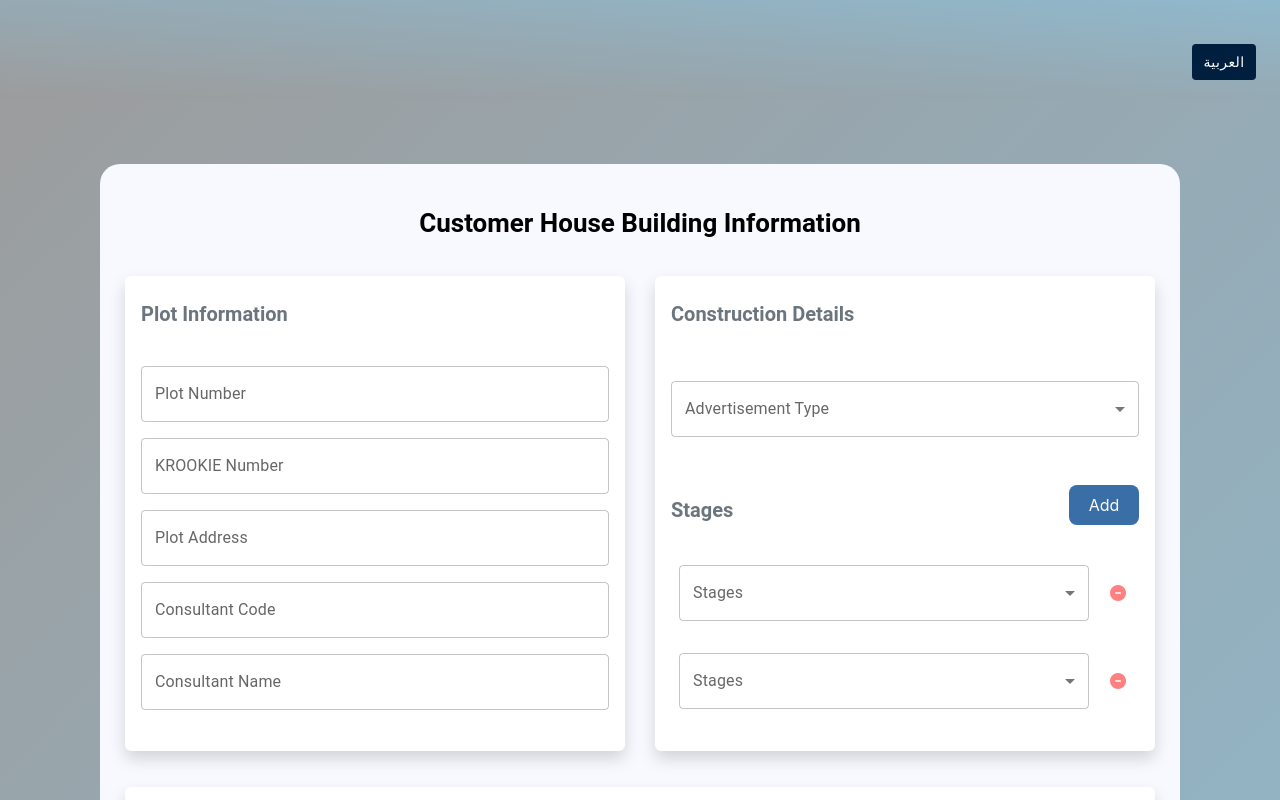
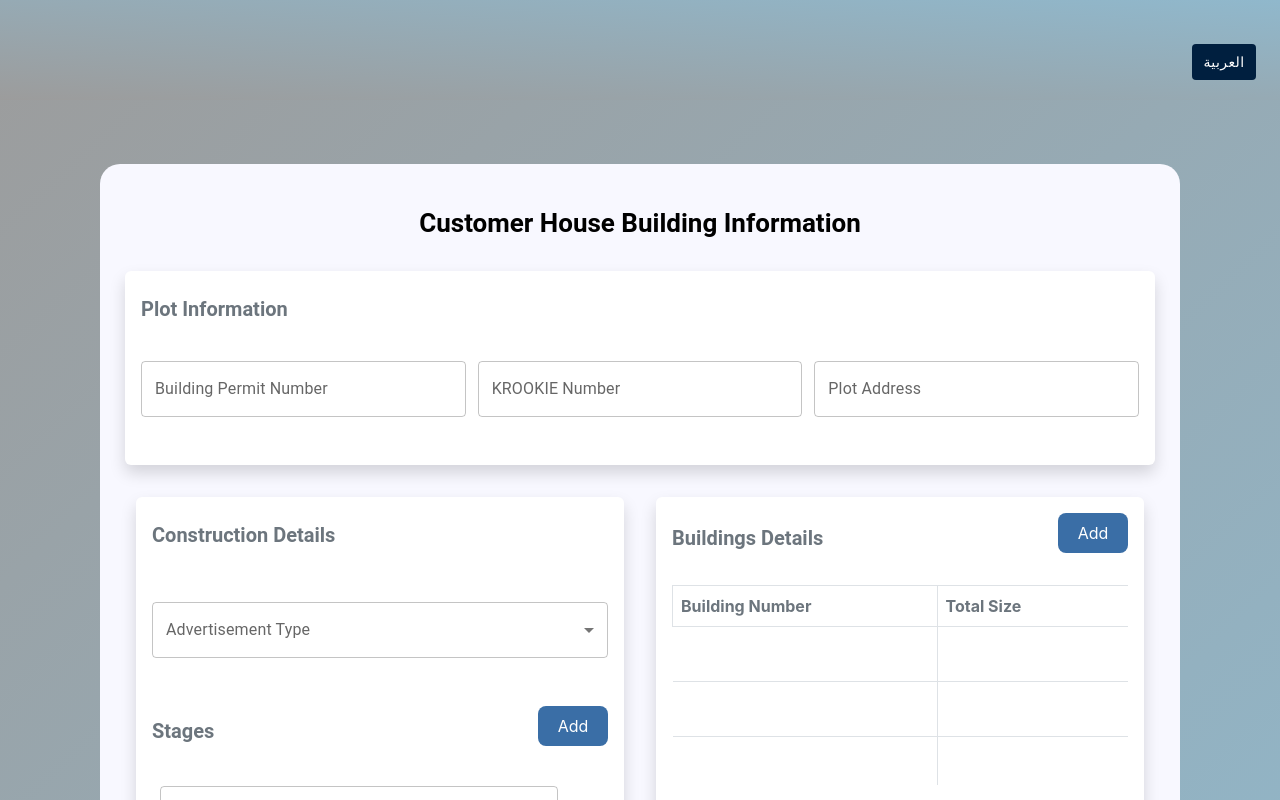
Before and after one commit to shaiksuhail01/chBuildingInfo, a React (Create React App) app: page /building-info in a window 1280 px wide. Shown: the top 800 px of the page. Built offline with nearby package versions, Linux system fonts and the light colour scheme.

Commit message:
Chbuilding Allignment Changes and Error Messags Updated

```diff
--- a/src/components/ChBuildingInfo/index.js
+++ b/src/components/ChBuildingInfo/index.js
@@ -39,29 +39,7 @@ const suggestionList=[
 
 ]
 
-const consultantList=[
-  {
-    id:1,
-    consultantCode:55,
-    consultantName:'Syed'
-  },
-  {
-    id:2,
-    consultantCode:56,
-    consultantName:'Suhail'
-  },
-  {
-    id:3,
-  consultantCode:57,
-    consultantName:'Rehan'
-  },
-  {
-    id:4,
-  consultantCode:58,
-    consultantName:'Roshan'
-  },
 
-]
 
 const advertisementTypes = [
   { value: 'RadioAds', label: 'Radio Ads' },
@@ -84,8 +62,6 @@ const ChBuildingInfo = () => {
   const [plotNumber,setPlotNumber]=useState('')
   const [krookieNumber, setKrookieNumber] = useState('');
   const [plotAddress, setPlotAddress] = useState('');
-  const [consultantCode, setConsultantCode] = useState('');
-  const [consultantName, setConsultantName] = useState('');
   const [advertisementType, setAdvertisementType] = useState('');
   const [constructionStages, setConstructionStages] = useState([1, 2]);
   const [selectedValues, setSelectedValues] = useState({});
@@ -97,6 +73,8 @@ const ChBuildingInfo = () => {
   const [buildingData, setBuildingData] = useState([
     { buildingNumber: '', totalSize: '', numberOfFloors: '' },
     { buildingNumber: '', totalSize: '', numberOfFloors: '' },
+    { buildingNumber: '', totalSize: '', numberOfFloors: '' },
+
 
   ]);
 
@@ -141,29 +119,6 @@ const ChBuildingInfo = () => {
     handleResetError('plotAddress');
   };
 
-  const handleConsultantCodeChange = (event) => {
-
-    const enteredConsultantCode = event.target.value;
-    setConsultantCode(enteredConsultantCode);
-    handleResetError('consultantCode');
-    const suggestion = consultantList.find(item => item.consultantCode.toString() === enteredConsultantCode);
-
-    if (suggestion) {
-      setConsultantName(suggestion.consultantName);
-      handleResetError('consultantName')
-
-    } else {
-      setConsultantName('');
-
-    }
-  };
-
-
-  const handleConsultantNameChange = (event) => {
-    setConsultantName(event.target.value);
-    handleResetError('consultantName');
-  };
-
   const handleAdvertisementTypeChange = (event) => {
     setAdvertisementType(event.target.value);
     handleResetError('advertisementType');
@@ -205,8 +160,6 @@ const ChBuildingInfo = () => {
       plotNumber,
       krookieNumber,
       plotAddress,
-      consultantCode,
-      consultantName,
       advertisementType,
     ];
 
@@ -270,73 +223,55 @@ const ChBuildingInfo = () => {
      <Header />
       <div className={`buildinInfoContainer ${isArabic ? 'rtl' : ''}`} >
       <h1 className="headingInfo p-4">{t('buildingInfoHeader')}</h1>
-      <div className='plotConstructionContainer'>
+    <div>
         <div className="card bg-white mb-3 shadow rounded border-0">
   <div className="p-3">
   <h1 className="subHeadings">{t('plotInfoHeader')}</h1>
   </div>
-  <div className="card-body">
+  <div className="card-body d-flex pb-5">
 
   {i18n.language === 'ar' ? (
   <CacheProvider value={cacheRtl}>
           <TextField
             id="plotNum"
-            label={errors.plotNumber ? <span className="error-text">{t('Required')}</span> : t('plotNumberLabel')}
+            label={errors.plotNumber ? <span className="error-text">قم تصريح البناء {t('Required')}*</span> : t('plotNumberLabel')}
             variant="outlined"
-            className={`form-control inputEl mb-3 ${errors.plotNumber ? 'error' : ''}`}
+            className={`form-control inputEl  ${errors.plotNumber ? 'error' : ''}`}
             value={plotNumber}
             onChange={handlePlotNumberChange}
             onBlur={() => handleBlur('plotNumber', plotNumber)}
             onClick={() => handleFieldClick('plotNumber')}
+            style={{ marginLeft: '0.75rem' }}
+
           />
 
       <TextField
       id="krookie"
-      label={errors.krookieNumber ? <span className="error-text">{t('Required')}</span> : t('krookieNumberLabel')}
+      label={errors.krookieNumber ? <span className="error-text">رقم الكروكي {t('Required')}*</span> : t('krookieNumberLabel')}
       variant="outlined"
-      className={`form-control inputEl mb-3 ${errors.krookieNumber ? 'error' : ''}`}
+      className={`form-control inputEl  ${errors.krookieNumber ? 'error' : ''}`}
       value={krookieNumber}
       onChange={handleKrookieChange}
       onBlur={() => handleBlur('krookieNumber', krookieNumber)}
       onClick={() => handleFieldClick('krookieNumber')}
+      style={{ marginLeft: '0.75rem' }}
     />
 
 
 
       <TextField
       id="plotAdd"
-      label={errors.plotAddress ? <span className="error-text">{t('Required')}</span> : t('plotAddressLabel')}
+      label={errors.plotAddress ? <span className="error-text">عنوان القطعة {t('Required')}*</span> : t('plotAddressLabel')}
       variant="outlined"
-      className={`form-control inputEl mb-3 ${errors.plotAddress ? 'error' : ''}`}
+      className={`form-control inputEl  ${errors.plotAddress ? 'error' : ''}`}
       value={plotAddress}
       onChange={handlePlotAddressChange}
       onBlur={() => handleBlur('plotAddress', plotAddress)}
       onClick={() => handleFieldClick('plotAddress')}
+      style={{ marginLeft: '0.75rem' }}
     />
 
 
-    <TextField
-      id="consultant"
-      label={errors.consultantCode ? <span className="error-text">{t('Required')}</span> : t('consultantCodeLabel')}
-      variant="outlined"
-      className={`form-control inputEl mb-3 ${errors.consultantCode ? 'error' : ''}`}
-      value={consultantCode}
-      onChange={handleConsultantCodeChange}
-      onBlur={() => handleBlur('consultantCode', consultantCode)}
-      onClick={() => handleFieldClick('consultantCode')}
-    />
-
-
-     <TextField
-      id="consultantName"
-      label={errors.consultantName ? <span className="error-text">{t('Required')}</span> : t('consultantNameLabel')}
-      variant="outlined"
-      className={`form-control inputEl ${errors.consultantName ? 'error' : ''}`}
-      value={consultantName}
-      onChange={handleConsultantNameChange}
-      onBlur={() => handleBlur('consultantName', consultantName)}
-      onClick={() => handleFieldClick('consultantName')}
-    />
 
     </CacheProvider>
 
@@ -344,65 +279,54 @@ const ChBuildingInfo = () => {
     <>
     <TextField
           id="plotNum"
-          label={errors.plotNumber ? <span className="error-text">{t('Required')}</span> : t('plotNumberLabel')}
+          label={errors.plotNumber ? <span className="error-text">*Building Permit Number {t('Required')}</span> : t('plotNumberLabel')}
           variant="outlined"
-          className={`form-control inputEl mb-3 ${errors.plotNumber ? 'error' : ''}`}
+          className={`form-control inputEl  ${errors.plotNumber ? 'error' : ''}`}
           value={plotNumber}
           onChange={handlePlotNumberChange}
           onBlur={() => handleBlur('plotNumber', plotNumber)}
           onClick={() => handleFieldClick('plotNumber')}
+
         />
 
      <TextField
       id="krookie"
-      label={errors.krookieNumber ? <span className="error-text">{t('Required')}</span> : t('krookieNumberLabel')}
+      label={errors.krookieNumber ? <span className="error-text">*KROOKIE Number {t('Required')}</span> : t('krookieNumberLabel')}
       variant="outlined"
-      className={`form-control inputEl mb-3 ${errors.krookieNumber ? 'error' : ''}`}
+      className={`form-control inputEl ${errors.krookieNumber ? 'error' : ''}`}
       value={krookieNumber}
       onChange={handleKrookieChange}
       onBlur={() => handleBlur('krookieNumber', krookieNumber)}
       onClick={() => handleFieldClick('krookieNumber')}
+      style={{ marginLeft: '0.75rem' }}
     />
 
 
     <TextField
       id="plotAdd"
-      label={errors.plotAddress ? <span className="error-text">{t('Required')}</span> : t('plotAddressLabel')}
+      label={errors.plotAddress ? <span className="error-text">*Plot Address {t('Required')}</span> : t('plotAddressLabel')}
       variant="outlined"
-      className={`form-control inputEl mb-3 ${errors.plotAddress ? 'error' : ''}`}
+      className={`form-control inputEl ${errors.plotAddress ? 'error' : ''}`}
       value={plotAddress}
       onChange={handlePlotAddressChange}
       onBlur={() => handleBlur('plotAddress', plotAddress)}
       onClick={() => handleFieldClick('plotAddress')}
+      style={{ marginLeft: '0.75rem' }}
     />
 
-     <TextField
-      id="consultant"
-      label={errors.consultantCode ? <span className="error-text">{t('Required')}</span> : t('consultantCodeLabel')}
-      variant="outlined"
-      className={`form-control inputEl mb-3 ${errors.consultantCode ? 'error' : ''}`}
-      value={consultantCode}
-      onChange={handleConsultantCodeChange}
-      onBlur={() => handleBlur('consultantCode', consultantCode)}
-      onClick={() => handleFieldClick('consultantCode')}
-    />
 
-     <TextField
-      id="consultantName"
-      label={errors.consultantName ? <span className="error-text">{t('Required')}</span> : t('consultantNameLabel')}
-      variant="outlined"
-      className={`form-control inputEl ${errors.consultantName ? 'error' : ''}`}
-      value={consultantName}
-      onChange={handleConsultantNameChange}
-      onBlur={() => handleBlur('consultantName', consultantName)}
-      onClick={() => handleFieldClick('consultantName')}
-    />
     </>
       )}
   </div>
 </div>
-<div style={{ marginRight: '20px' }}></div>
-    <div className="card bg-white mb-3 shadow rounded border-0 ">
+
+
+     </div>
+
+
+
+        <div className='plotConstructionContainer'>
+        <div className="card bg-white m-3 shadow rounded border-0 ">
         <div className="p-3">
         <h1 className="subHeadings">{t('constructionDetailsHeader')}</h1>
         </div>
@@ -415,7 +339,7 @@ const ChBuildingInfo = () => {
       select
       value={advertisementType}
       onChange={handleAdvertisementTypeChange}
-      label={errors.advertisementType ? <span className="error-text">{t('Required')}</span> : t('advertisementTypeLabel')}
+      label={errors.advertisementType ? <span className="error-text">نوع الإعلان {t('Required')}*</span> : t('advertisementTypeLabel')}
       variant="outlined"
       className={`form-control inputEl mb-3 ${errors.advertisementType ? 'error' : ''}`}
       style={{ width: '100%', marginTop: '15px' }}
@@ -437,7 +361,7 @@ const ChBuildingInfo = () => {
       select
       value={advertisementType}
       onChange={handleAdvertisementTypeChange}
-      label={errors.advertisementType ? <span className="error-text">{t('Required')}</span> : t('advertisementTypeLabel')}
+      label={errors.advertisementType ? <span className="error-text">*Advertisement Type {t('Required')}</span> : t('advertisementTypeLabel')}
       variant="outlined"
       className={`form-control inputEl mb-3 ${errors.advertisementType ? 'error' : ''}`}
       style={{ width: '100%', marginTop: '15px' }}
@@ -454,7 +378,6 @@ const ChBuildingInfo = () => {
         )}
 
         </div>
-
         <div className='constructionStagesContainer'>
 
         <div className="d-flex justify-content-between align-items-center p-3">
@@ -523,14 +446,11 @@ const ChBuildingInfo = () => {
   </Scrollbars>
 
   </div>
+        </div>
 
 
-     </div>
-     </div>
-     <div style={{ marginBottom: '20px' }}></div>
 
-
-     <div className="card bg-white mb-3 shadow rounded border-0">
+     <div className="card bg-white m-3 shadow rounded border-0">
         <div className='buildingDetailsContainer'>
         <div className="d-flex justify-content-between align-items-center p-3">
         <h1 className="subHeadings mb-0">{t('buildingsDetailsHeader')}</h1>
@@ -540,12 +460,12 @@ const ChBuildingInfo = () => {
          </div>
 
          <div className="card-body">
-         <div className="table-responsive" style={{ border: '1px solid rgb(211, 211, 211)' }}>
+         <div className="table-responsive">
          <Scrollbars style={{ height: '200px' }} autoHide autoHideTimeout={100} autoHideDuration={100}>
-                <table className="table table-bordered"  >
+                <table className="table table-bordered">
                   <thead className="thead-light">
                     <tr>
-                      <th  style={{ color: '#6c757d'}}>{t('buildingNumberLabel')}</th>
+                      <th  style={{ color: '#6c757d' }}>{t('buildingNumberLabel')}</th>
                       <th  style={{ color: '#6c757d' }}>{t('totalSizeLabel')}</th>
                       <th  style={{ color: '#6c757d' }}>{t('numberOfFloorsLabel')}</th>
                       <th  style={{ color: '#6c757d' }}>{t('deleteLabel')}</th>
@@ -595,6 +515,8 @@ const ChBuildingInfo = () => {
       </div>
       </div>
 
+      </div>
+
       <div style={{ marginBottom: '28px' }}></div>
       <div className='nextButtonCont'>
       <button className="buttonAdd w-40 p-2" onClick={handleNextButtonClick}>
--- a/src/i18n.js
+++ b/src/i18n.js
@@ -1,4 +1,3 @@
-// i18n.js
 import i18n from 'i18next';
 import { initReactI18next } from 'react-i18next';
 
@@ -21,11 +20,9 @@ const resources = {
       mobileNumberRequired: 'Mobile number is required.',
       buildingInfoHeader: 'Customer House Building Information',
       plotInfoHeader: 'Plot Information',
-      plotNumberLabel: 'Plot Number',
+      plotNumberLabel: 'Building Permit Number',
       krookieNumberLabel: 'KROOKIE Number',
       plotAddressLabel: 'Plot Address',
-      consultantCodeLabel: 'Consultant Code',
-      consultantNameLabel: 'Consultant Name',
       constructionDetailsHeader: 'Construction Details',
       advertisementTypeLabel: 'Advertisement Type',
       stagesHeader: 'Stages',
@@ -37,7 +34,7 @@ const resources = {
       numberOfFloorsLabel: 'Number of Floors',
       deleteLabel: 'Delete',
       nextButton: 'Next',
-      Required:'*Required',
+      Required:'Required',
       "confirmationTitle": "Confirmation",
       "confirmationText": "Are you sure you want to save the changes?",
       "cancelButton": "Cancel",
@@ -65,7 +62,7 @@ const resources = {
       mobileNumberRequired: 'الرقم المحمول مطلوب.',
       buildingInfoHeader: 'معلومات بناء العميل',
       plotInfoHeader: 'معلومات القطعة',
-      plotNumberLabel: 'رقم القطعة',
+      plotNumberLabel: 'رقم تصريح البناء',
       krookieNumberLabel: 'رقم الكروكي',
       plotAddressLabel: 'عنوان القطعة',
       consultantCodeLabel: 'كود الاستشاري',
@@ -81,7 +78,7 @@ const resources = {
       numberOfFloorsLabel: 'عدد الطوابق',
       deleteLabel: 'حذف',
       nextButton: 'التالي',
-      Required:'مطلوب*',
+      Required:'مطلوب',
       RadioAds: 'إعلانات الراديو',
       OnlineVideoAds: 'إعلانات الفيديو عبر الإنترنت',
       EmailMarketing: 'تسويق البريد الإلكتروني',
```
